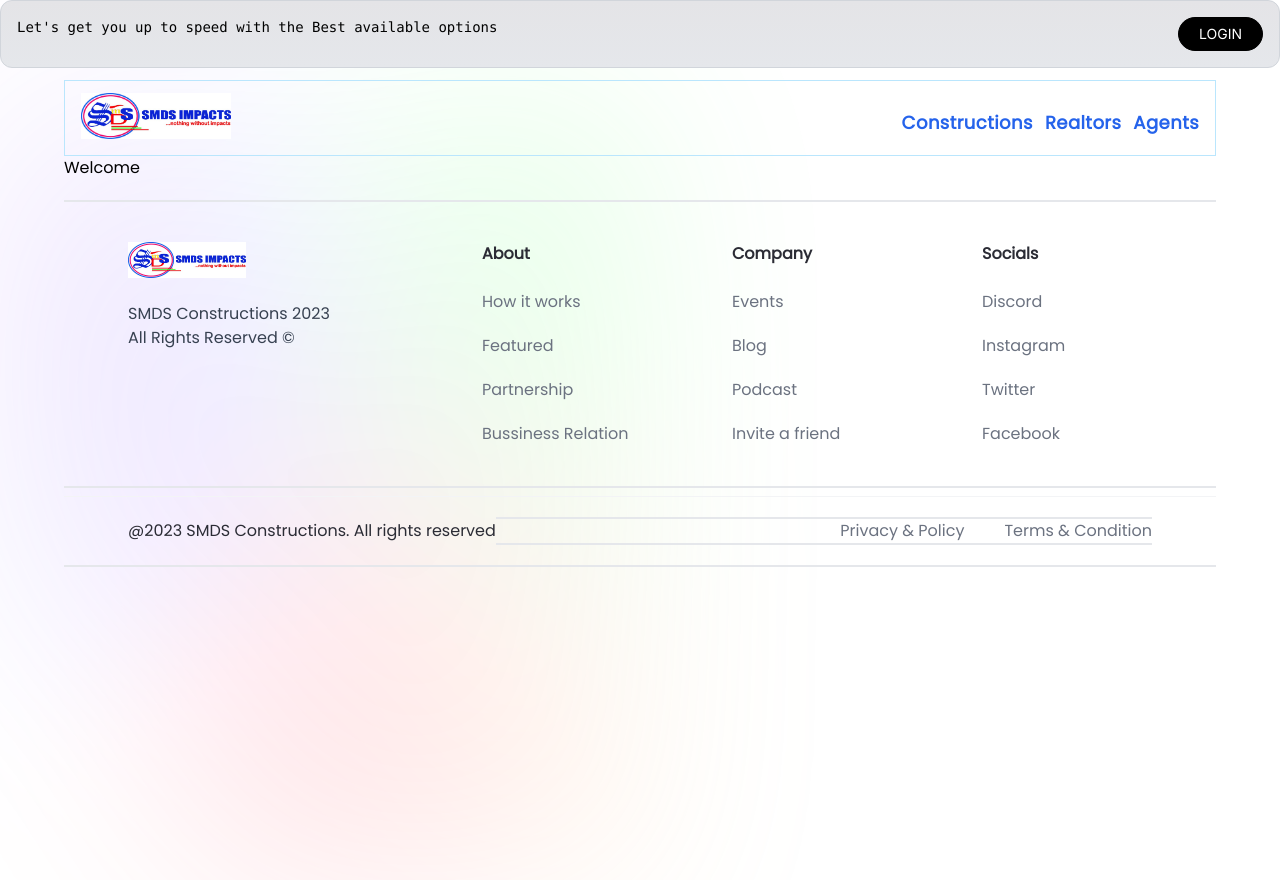
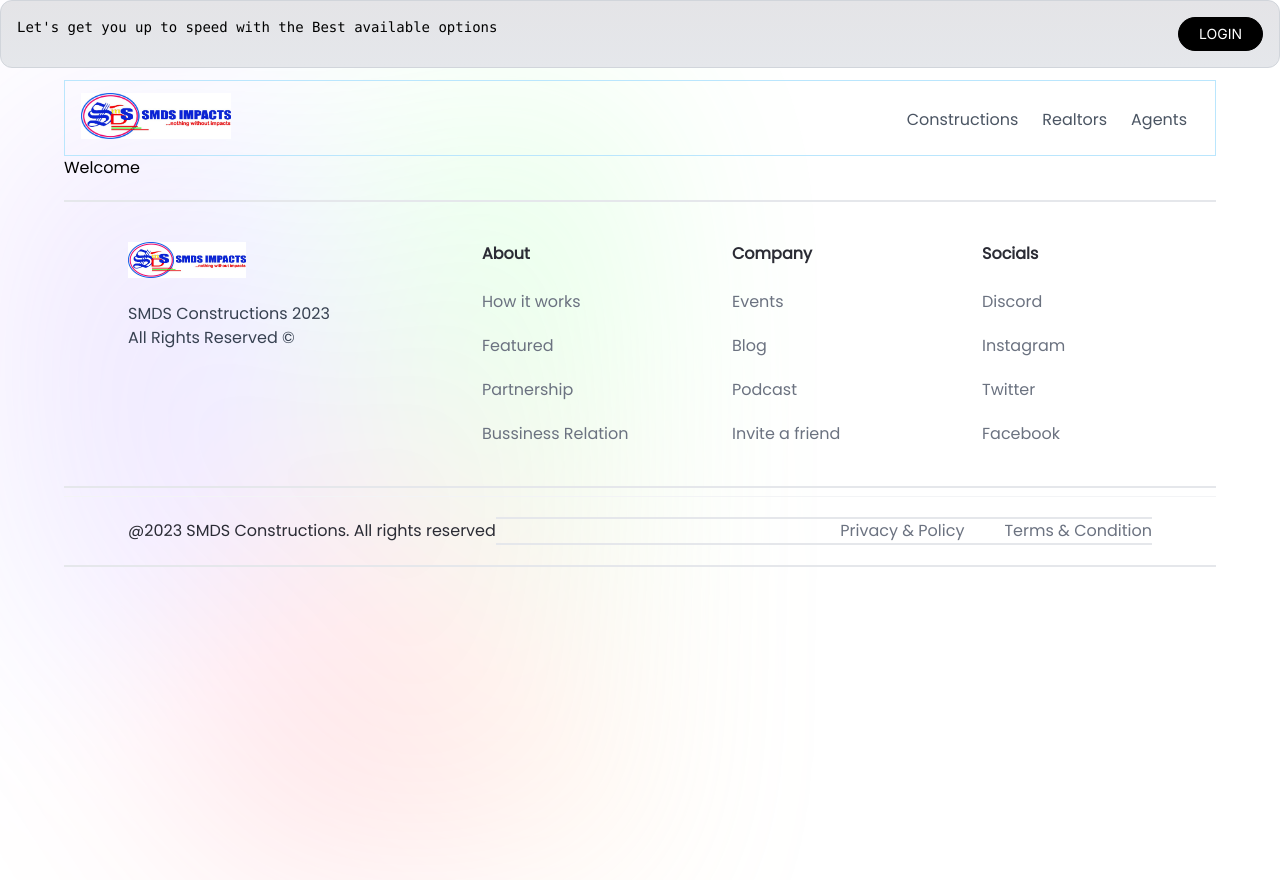
Before and after one commit to SMDSImpacts/construction, a Next.js app: page / in a window 1280 px wide. Built offline with nearby package versions, Linux system fonts and the light colour scheme.

Commit message:
mobile nav bar

```diff
--- a/components/Nav.tsx
+++ b/components/Nav.tsx
@@ -2,9 +2,12 @@
 
 import Image from "next/image";
 import Link from "next/link";
+import { useState } from "react";
+import { HiOutlineMenu } from "react-icons/hi"
+
 
 const Nav: React.FC = () => {
-
+  const [mobileMenu, setMobileMenu] = useState(false);
 
   return (
     <nav className="flex mt-20 pt-1 border border-sky-200 p-4">
@@ -12,8 +15,8 @@
         <Link href="/" className=" hover:cursor-pointer mt-2">
           <Image src="/Impacts_Logo.jpg" alt="logo" width={150} height={150} />
         </Link>
-        <div className="flex gap-3 logo_text ">
-
+        {/* Desktop menu */}
+        <div className="flex gap-3 logo_text sm:hidden">
           <Link className="mt-6" href="/Constructions">
             Constructions
           </Link>
@@ -35,6 +38,37 @@
           </Link>
         </div>
       </div>
+      {/* mobile devices */}
+      <div className=" flex sm:hidden">
+        <button
+          onClick={() => setMobileMenu(!mobileMenu)}
+          type="button"
+          className="text-gray-600 hover:text-gray-500 focus:text-gray-500"
+          aria-label="toggle menu"
+        >
+          <HiOutlineMenu className="h-5 w-5" />
+        </button>
+      </div>
+      <nav
+            className={`${
+              mobileMenu ? "" : "hidden"
+            } sm:flex sm:justify-center sm:items-center mt-4`}
+          >
+            <div className="flex flex-col sm:flex-row">
+              <div className="mt-3 text-gray-600 hover:underline sm:mx-3 sm:mt-0">
+                <Link href="/Constructions">Constructions</Link>
+              </div>
+              <div className="mt-3 text-gray-600 hover:underline sm:mx-3 sm:mt-0">
+                <Link href="/Realtors">Realtors</Link>
+              </div>
+              <a
+                className="mt-3 text-gray-600 hover:underline sm:mx-3 sm:mt-0"
+                href="Agents"
+              >
+                Agents
+              </a>
+            </div>
+          </nav>
     </nav>
   );
 };
```
